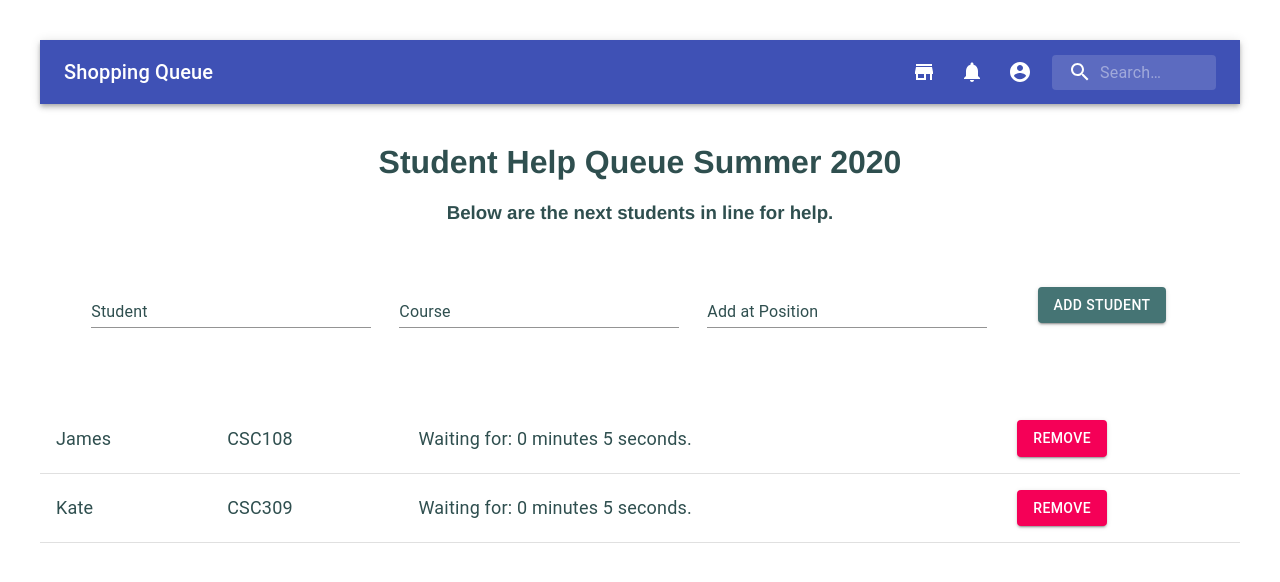
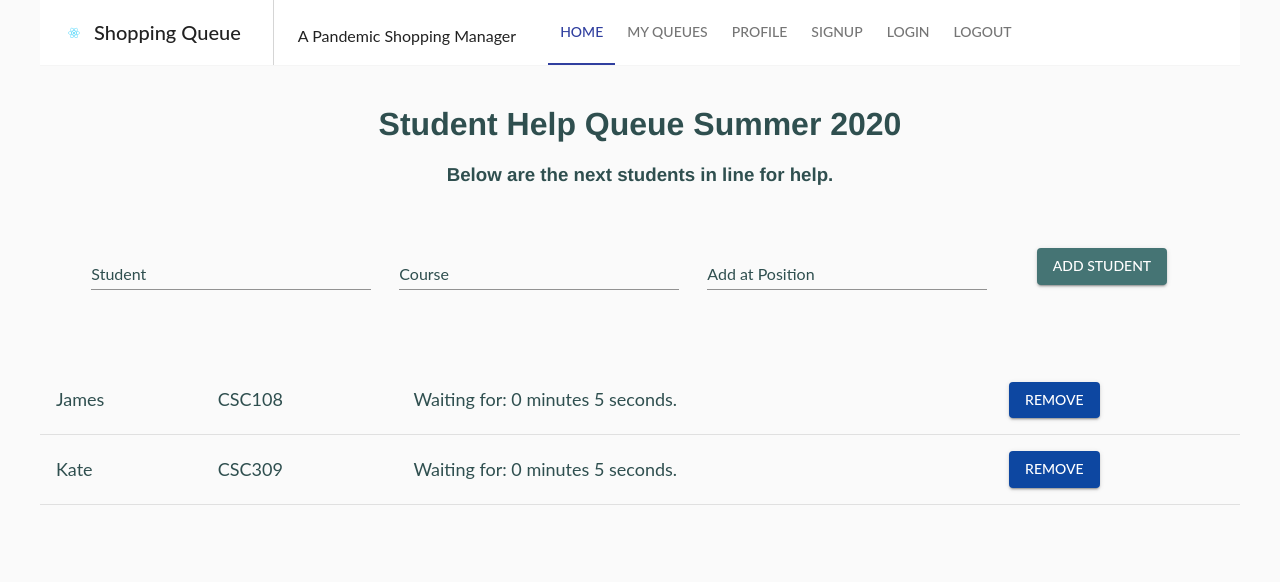
Before and after one commit to larryworm1127/Shopping-Queue, a React (Create React App) app: page /queue in a window 1280 px wide. Shown: the top 582 px of the page. Built offline with nearby package versions, Linux system fonts and the light colour scheme.

Commit message:
updated navbar to use new styles

```diff
--- a/package.json
+++ b/package.json
@@ -5,6 +5,7 @@
   "dependencies": {
     "@material-ui/core": "^4.10.2",
     "@material-ui/icons": "^4.9.1",
+    "@material-ui/styles": "^4.10.0",
     "react": "^16.13.1",
     "react-dom": "^16.13.1",
     "react-router-dom": "^5.2.0",
--- a/src/App.css
+++ b/src/App.css
@@ -7,7 +7,8 @@ html {
 
 body {
   color: darkslategrey;
-  background-color: white;
-  margin: 40px;
+  background-color: #fafafa;
+  margin-left: 40px;
+  margin-right: 40px;
   font-family: "Helvetica Neue", Helvetica, sans-serif;
 }
--- a/src/App.js
+++ b/src/App.js
@@ -7,7 +7,28 @@ import './App.css';
 // Importing the Queue and our simple Home Page
 import Queue from './components/Queue';
 import Home from './components/Home';
-import NavBar from "./components/navbar";
+import { createMuiTheme } from "@material-ui/core/styles";
+import blue from "@material-ui/core/colors/blue";
+import indigo from "@material-ui/core/colors/indigo";
+import ThemeProvider from "@material-ui/styles/ThemeProvider";
+
+const theme = createMuiTheme({
+  palette: {
+    secondary: {
+      main: blue[900]
+    },
+    primary: {
+      main: indigo[700]
+    }
+  },
+  typography: {
+    // Use the system font instead of the default Roboto font.
+    fontFamily: [
+      '"Lato"',
+      'sans-serif'
+    ].join(',')
+  }
+});
 
 class App extends React.Component {
 
@@ -18,13 +39,14 @@ class App extends React.Component {
   render() {
     return (
       <div>
-        <NavBar/>
+        <ThemeProvider theme={theme}>
           <BrowserRouter>
             <Switch>
               <Route exact path='/' render={() => (<Home state={this.state}/>)}/>
               <Route exact path='/queue' render={() => (<Queue state={this.state}/>)}/>
             </Switch>
           </BrowserRouter>
+        </ThemeProvider>
       </div>
     );
   }
--- /dev/null
+++ b/src/components/Menu.js
@@ -0,0 +1,29 @@
+const Menu = [
+  {
+    label: "Home",
+    pathname: "/Queue"
+  },
+  {
+    label: "My Queues",
+    pathname: "/Queue"
+  },
+  {
+    label: "Profile",
+    pathname: "/Queue"
+  },
+  // Add mechanism so that nav bar shows these based on user auth status
+  {
+    label: "Signup",
+    pathname: "/Queue"
+  },
+  {
+    label: "Login",
+    pathname: "/Queue"
+  },
+  {
+    label: "Logout",
+    pathname: "/Queue"
+  },
+];
+
+export default Menu;
--- a/src/components/Queue/index.js
+++ b/src/components/Queue/index.js
@@ -6,6 +6,7 @@ import React from "react";
 import Header from "./../Header";
 import StudentList from "./../StudentList";
 import StudentForm from "./../StudentForm";
+import NavBar from "../navbar";
 
 // Importing actions/required methods
 import { addStudent } from "../../actions/queue";
@@ -45,6 +46,7 @@ class Queue extends React.Component {
   render() {
     return (
       <div className="App">
+        <NavBar/>
         {/* Header component with text props. */}
         <Header
           title="Student Help Queue Summer 2020"
--- a/src/components/navbar.js
+++ b/src/components/navbar.js
@@ -1,100 +1,121 @@
-import React from 'react';
-import AppBar from '@material-ui/core/AppBar';
-import Toolbar from '@material-ui/core/Toolbar';
-import IconButton from '@material-ui/core/IconButton';
-import Typography from '@material-ui/core/Typography';
-import InputBase from '@material-ui/core/InputBase';
-import { fade, makeStyles } from '@material-ui/core/styles';
-import SearchIcon from '@material-ui/icons/Search';
-import { AccountCircle } from "@material-ui/icons";
-import NotificationsIcon from '@material-ui/icons/Notifications';
-import StoreIcon from '@material-ui/icons/Store';
+import React, { Component } from "react";
+import withStyles from "@material-ui/styles/withStyles";
+import Grid from "@material-ui/core/Grid";
+import Typography from "@material-ui/core/Typography";
+import Toolbar from "@material-ui/core/Toolbar";
+import AppBar from "@material-ui/core/AppBar";
+import Tabs from "@material-ui/core/Tabs";
+import Tab from "@material-ui/core/Tab";
+import Menu from "./Menu";
 
-const useStyles = makeStyles((theme) => ({
-  root: {
-    flexGrow: 1,
+// Temp React logo
+const logo = require("../logo.svg");
+
+// Material UI themed style
+const styles = theme => ({
+  appBar: {
+    position: "relative",
+    boxShadow: "none",
+    borderBottom: `1px solid ${theme.palette.grey["100"]}`,
+    backgroundColor: "white"
   },
-  title: {
-    flexGrow: 1,
-    [theme.breakpoints.up('sm')]: {
-      display: 'inline',
-    },
+  inline: {
+    display: "inline"
   },
-  search: {
-    position: 'relative',
-    borderRadius: theme.shape.borderRadius,
-    backgroundColor: fade(theme.palette.common.white, 0.15),
-    marginLeft: 0,
-    width: '100%',
-    [theme.breakpoints.up('sm')]: {
-      marginLeft: theme.spacing(1),
-      width: 'auto',
-    },
+  flex: {
+    display: "flex",
+    [theme.breakpoints.down("sm")]: {
+      display: "flex",
+      justifyContent: "space-evenly",
+      alignItems: "center"
+    }
   },
-  searchIcon: {
-    padding: theme.spacing(0, 2),
-    height: '100%',
-    position: 'absolute',
-    pointerEvents: 'none',
-    display: 'flex',
-    alignItems: 'center',
-    justifyContent: 'center',
+  productLogo: {
+    display: "inline-block",
+    borderLeft: `1px solid ${theme.palette.grey["A100"]}`,
+    marginLeft: 32,
+    paddingLeft: 24,
+    [theme.breakpoints.up("md")]: {
+      paddingTop: "1.5em"
+    }
   },
-  inputRoot: {
-    color: 'inherit',
+  tagLine: {
+    display: "inline-block",
+    marginLeft: 10,
+    [theme.breakpoints.up("md")]: {
+      paddingTop: "0.8em"
+    }
   },
-  inputInput: {
-    padding: theme.spacing(1, 1, 1, 0),
-    // vertical padding + font size from searchIcon
-    paddingLeft: `calc(1em + ${theme.spacing(4)}px)`,
-    transition: theme.transitions.create('width'),
-    width: '100%',
-    [theme.breakpoints.up('sm')]: {
-      width: '12ch',
-      '&:focus': {
-        width: '20ch',
-      },
-    },
+  tabContainer: {
+    marginLeft: 32,
+    [theme.breakpoints.down("sm")]: {
+      display: "none"
+    }
   },
-}));
+  tabItem: {
+    paddingTop: 20,
+    paddingBottom: 20,
+    minWidth: "auto"
+  }
+});
 
-export default function NavBar() {
-  const classes = useStyles();
+// NavBar component class
+class NavBar extends Component {
+  state = {
+    tabIndex: 0,
+  };
 
-  return (
-    <div className={classes.root}>
-      <AppBar position="static">
+  handleTabChange = (event, tabIndex) => {
+    this.setState({ tabIndex });
+  };
+
+  componentDidMount() {
+    window.scrollTo(0, 0);
+  }
+
+  render() {
+    const { classes } = this.props;
+
+    return (
+      <AppBar
+        position="absolute"
+        color="default"
+        className={classes.appBar}
+      >
         <Toolbar>
-          <Typography className={classes.title} variant="h6" noWrap>
-            Shopping Queue
-          </Typography>
+          <Grid item xs={12} className={classes.flex}>
+            <div className={classes.inline}>
+              <Typography variant="h6" color="inherit" noWrap>
+                <img width={20} src={logo} alt="React logo"/>
+                <span className={classes.tagLine}>Shopping Queue</span>
+              </Typography>
+            </div>
 
-          <div>
-            <IconButton color="inherit">
-              <StoreIcon/>
-            </IconButton>
-            <IconButton color="inherit">
-              <NotificationsIcon/>
-            </IconButton>
-            <IconButton color="inherit">
-              <AccountCircle/>
-            </IconButton>
-          </div>
+            <div className={classes.productLogo}>
+              <Typography>A Pandemic Shopping Manager</Typography>
+            </div>
 
-          <div className={classes.search}>
-            <div className={classes.searchIcon}>
-              <SearchIcon/>
+            <div className={classes.tabContainer}>
+              <Tabs
+                value={this.state.tabIndex}
+                indicatorColor="primary"
+                textColor="primary"
+                onChange={this.handleTabChange}
+              >
+                {Menu.map((item, index) => (
+                  <Tab
+                    key={index}
+                    classes={{ root: classes.tabItem }}
+                    label={item.label}
+                  />
+                ))}
+              </Tabs>
             </div>
-            <InputBase
-              placeholder="Search…"
-              classes={{
-                root: classes.inputRoot,
-                input: classes.inputInput,
-              }}
-            />
-          </div>
+          </Grid>
         </Toolbar>
       </AppBar>
-    </div>
-  );
+    );
+  }
 }
+
+export default withStyles(styles)(NavBar);
```
Also changed, not shown: src/logo.svg (added). Lines whose indentation alone changed are shown as unchanged.
